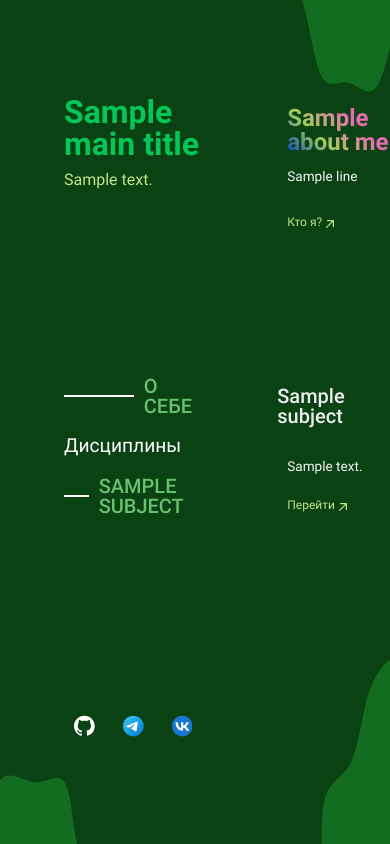
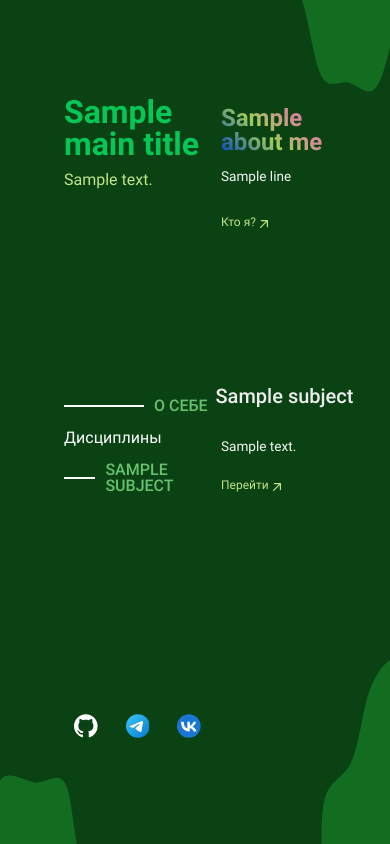
Before and after one commit to st0rmbtw/portfolio-site, a Flask app: template templates/index.html in a window 390 px wide. Run offline with Flask 3, Linux system fonts and the light colour scheme; the template is opened without the code that fills it: most values are stand-ins (such as "Sample title", 1, 10 or a date in 2020); some web fonts are replaced.

Commit message:
Some changes

```diff
--- a/scss/index.scss
+++ b/scss/index.scss
@@ -127,7 +127,7 @@ body {
     width: 100%;
 }
 
-#projects {
+.projects {
     gap: 20px;
 }
 
@@ -153,6 +153,7 @@ body {
     background: rgba(255, 255, 255, 0.1);
     box-shadow: 0 20px 50px rgba(0, 0, 0, 0.15);
     backdrop-filter: blur(5px);
+    -webkit-backdrop-filter: blur(5px);
 }
 
 .link_container a:hover + .arrow {
@@ -209,6 +210,7 @@ body {
     background: rgba(255, 255, 255, 0.1);
     box-shadow: 0 20px 50px rgba(0, 0, 0, 0.15);
     backdrop-filter: blur(5px);
+    -webkit-backdrop-filter: blur(5px);
 }
 
 .social_icon {
@@ -255,9 +257,8 @@ body {
     }
 
     #container {
-        gap: 40px;
-        padding-left: 6rem;
-        padding-right: 6rem;
+        padding-left: 8rem;
+        padding-right: 2rem;
     }
 }
 
@@ -267,9 +268,13 @@ body {
     }
 
     #container {
-        gap: 20px;
+        // gap: 140px;
         padding-left: 8rem;
-        padding-right: 8rem;
+        padding-right: 2rem;
+    }
+
+    #right {
+        max-width: 540px;
     }
 
     #author__name {
@@ -281,6 +286,10 @@ body {
     }
 
     .navigation__item {
+        font-size: 1.25rem;
+    }
+
+    .navigation__subtitle {
         font-size: 1.25rem;
     }
 
@@ -317,9 +326,12 @@ body {
     }
 
     #container {
-        gap: 75px;
         padding-left: 4rem;
-        padding-right: 4rem;
+        padding-right: 2rem;
+    }
+
+    #right {
+        max-width: 400px;
     }
 
     #author__name {
@@ -331,7 +343,11 @@ body {
     }
 
     .navigation__item {
-        font-size: 1.25rem;
+        font-size: 1rem;
+    }
+
+    .navigation__subtitle {
+        font-size: 1rem;
     }
 
     .project__item {
--- a/templates/index.html
+++ b/templates/index.html
@@ -76,6 +76,7 @@
             {% for subject in subjects %}
                 <section class="info-block column" id="{{ subject.id }}">
                     <span class="info-block__title self-center">{{ subject.name }}</span>
+                    <div class="column projects">
                         {% for project in subject.projects %}
                             <div class="project__item card column gap-26">
                                 {{ project.description }}
@@ -92,6 +93,7 @@
                                 <span id="no-projects-yet">Проектов пока нет</span>
                             </div>
                         {% endfor %}
+                    </div>
                 </section>
             {% endfor %}
         </main>
```
Also changed, not shown: static/css/index.css. Lines whose indentation alone changed are shown as unchanged.
